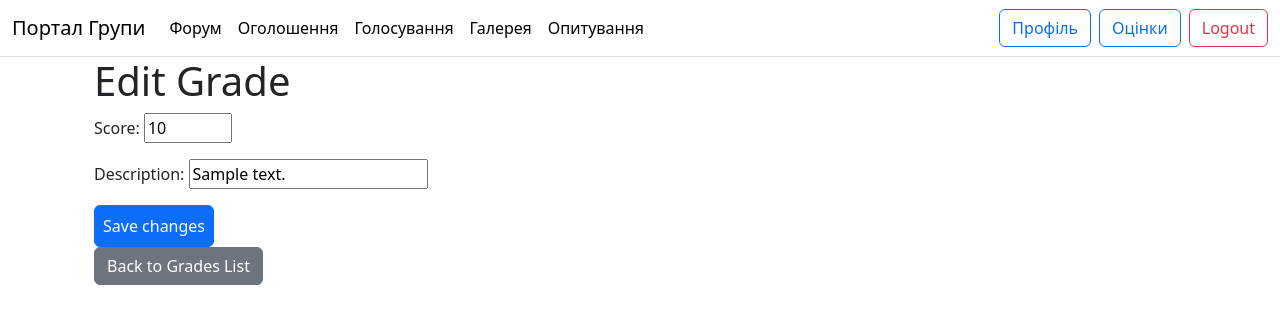
After one commit to Clondr/Django_Project_of_Team, a Django app: page /edit_grade/1/ in a window 1280 px wide. The commit adds this page. Shown: the top 324 px of the page. Run offline with Django 5.2, Linux system fonts and the light colour scheme; a user stored in the database is signed in; tables that the repository leaves empty hold one stand-in row (values such as "Sample post").

Commit message:
Додав видалення та оновлення оцінок якщо є права суперюзера, також троши подкоригував інші поля які заважали.

```diff
--- a/main/admin.py
+++ b/main/admin.py
@@ -9,4 +9,3 @@ admin.site.register(DigitalDiary)
 admin.site.register(Grade)
 admin.site.register(Advertisement)
 admin.site.register(ForumComment)
-admin.site.register(Item)
--- a/main/forms.py
+++ b/main/forms.py
@@ -69,7 +69,11 @@ class CreateAdvertForm(forms.ModelForm):
 class AddGradeForm(forms.ModelForm):
     class Meta:
         model = Grade
-        fields = ['score', 'item', ]
+        fields = ['score', 'description', ]
+        widgets = {
+            'score': forms.NumberInput(attrs={'min': 1, 'max': 12}),
+            'description': forms.TextInput(attrs={'rows': 5})
+            }
 
 class AddCommentForumForm(forms.ModelForm):
     class Meta:
--- a/main/models.py
+++ b/main/models.py
@@ -77,10 +77,10 @@ class Item(models.Model):
 
 class Grade(models.Model):
     profile = models.ForeignKey(Profile, on_delete=models.CASCADE, related_name='grades')
+    description = models.TextField(blank=True)
     created_at = models.DateTimeField(auto_now_add=True)
     updated_at = models.DateTimeField(auto_now=True)
     score = models.SmallIntegerField(validators=[MinValueValidator(1), MaxValueValidator(12)])
-    item = models.ForeignKey(Item, on_delete=models.CASCADE, related_name='items')
 
     def __str__(self):
         try:
@@ -100,8 +100,6 @@ class Grade(models.Model):
         if not profile:
             return
         user = getattr(profile, 'user', None)
-        if user and (getattr(user, 'is_staff', False) or getattr(user, 'is_superuser', False)):
-            raise ValidationError('Cannot assign Grade to staff or superuser accounts.')
 
     def save(self, *args, **kwargs):
         self.full_clean()
--- a/main/urls.py
+++ b/main/urls.py
@@ -3,9 +3,12 @@ from django.urls import path
 from .views import *
 
 urlpatterns = [
+# ----Hint to K.B. ----
     path('change_profile/', change_profile, name='change-profile'),
+    path('change_detail_profile/<int:pk>/', change_detail_profile, name='change-detail-profile'),
+    path('profile_detail/<int:pk>/', profile_detail, name='profile-detail'),
     path('profile/', profile, name='profile'),
-    path('profile_detail/<int:profile_id>/', profile_detail, name='profile-detail'),
+# ---------------------
     path('login/', login_view, name='login'),
     path('logout/', logout_view, name='logout'),
     path('forum/', forum, name='forum'),
@@ -18,7 +21,10 @@ urlpatterns = [
     path('update-advert/<int:pk>/', update_advert, name='update-advert'),
     path('adverts-list/', advert_list, name='adverts-list'),
     path('advert-detail/<int:pk>/', advert_detail, name='advert-detail'),
-    path('add_grade/<int:profile_id>/', add_grade, name='add-grade'),
+    path('add_grade/<int:pk>/', add_grade, name='add-grade'),
+    path('grades_list/<int:pk>/', list_grades, name='list-grades'),
+    path('edit_grade/<int:pk>/', edit_grade, name='edit-grade'),
+    path('delete_grade/<int:pk>/', delete_grade, name='delete-grade'),
     path('polls/', polls_list, name='polls-list'),
     path('polls/<int:pk>/', poll_detail, name='poll-detail'),
     path('polls/<int:pk>/vote/', poll_vote, name='poll-vote'),
@@ -41,7 +47,6 @@ urlpatterns = [
     path('edit-forum-comment/<int:forum_comment_id>/<int:post_id>/', edit_forum_comment, name='edit-forum-comment'),
     path('forum-comments-list/<int:post_id>/', forum_comments_list, name='forum-comments-list'),
     path('forum-comment-detail/<int:forum_comment_id>/<int:post_id>/', forum_comment_detail, name='forum-comment-detail'),
-    path('grades/<int:profile_id>/', list_grades, name='list-grades'),
     path('gallery-list/', gallery_media_list, name='gallery-list'),
     path('add-to-gallery/<int:profile_id>/', upload_to_gallery, name='add-to-gallery'),
     path('approve-addition/<int:media_id>/', approve_addition, name='approve-addition'),
--- a/main/views.py
+++ b/main/views.py
@@ -29,6 +29,24 @@ def change_profile(request):
         form = UploadAvatarForm()
 
     return render(request, 'profile/edit_profile.html', {'form': form, 'profile': profile})
+
+@login_required
+def change_detail_profile(request, pk):
+    profile = get_object_or_404(Profile, user=request.user, pk=pk)
+    profile.auto_give_role()
+
+    if request.method == 'POST':
+        form = UploadAvatarForm(request.POST, request.FILES)
+        if form.is_valid():
+            profile.bio = request.POST.get('bio', profile.bio)
+            if 'avatar' in request.FILES and request.FILES['avatar']:
+                profile.avatar = request.FILES['avatar']
+            profile.save()
+            return redirect('profile-detail', pk=pk)
+    else:
+        form = UploadAvatarForm()
+
+    return render(request, 'profile/edit_detail_profile.html', {'form': form, 'profile': profile})
 
 # auth
 def register(request):
@@ -193,27 +211,59 @@ def delete_advert(request, pk):
     return render(request, 'adverts/delete_advert.html', {'advert': advert})
 
 @login_required
-def add_grade(request, profile_id):
-    profile = get_object_or_404(Profile, pk=profile_id)
+def add_grade(request, pk):
+    profile = get_object_or_404(Profile, pk=pk)
     if request.method == 'POST':
-        item = get_object_or_404(Item, pk=request.POST.get('item'))
         form = AddGradeForm(request.POST)
         if form.is_valid():
             grade = form.save(commit=False)
             grade.profile = profile
-            grade.item = item
             grade.save()
-            return redirect('profile-detail', profile_id=profile.id)
+            return redirect('profile-detail', pk=pk)
     else:
         form = AddGradeForm()
 
     return render(request, 'grades/grade_creation_form.html', {'form': form, 'profile': profile})
 
-def profile_detail(request, profile_id):
-    profile = get_object_or_404(Profile, pk=profile_id)
+@login_required
+def list_grades(request, pk):
+    profile = get_object_or_404(Profile, pk=pk)
+    grades = profile.grades.all()
+    return render(request, 'grades/grades_list.html', {'grades': grades, 'profile': profile})
+
+@login_required
+def edit_grade(request, pk):
+    grade = get_object_or_404(Grade, pk=pk)
+
+    if request.method == 'POST':
+        form = AddGradeForm(request.POST, instance=grade)
+        if form.is_valid():
+            form.save()
+            return redirect('list-grades', pk=grade.profile.pk)
+    else:
+        form = AddGradeForm(instance=grade)
+
+    return render(request, 'grades/grades_edit.html', {'form': form, 'grade': grade})
+
+@login_required
+def delete_grade(request, pk):
+    grade = get_object_or_404(Grade, pk=pk)
+
+    if request.method == 'POST':
+        grade.delete()
+
+        return redirect('list-grades', pk=grade.profile.pk)
+
+    return render(request, 'grades/grades_delete_confirm.html', {'grade': grade})
+
+
+
+def profile_detail(request, pk):
+    profile = get_object_or_404(Profile, pk=pk)
     average_score = profile.grades.aggregate(avg_score=Avg('score'))['avg_score']
     profile.auto_give_role()
     return render(request, 'profile/profile_detail.html', {'profile': profile, 'average_score': average_score})
+
 
 # ---- forum comments ----
 
@@ -390,13 +440,6 @@ def delete_poll(request, pk):
         poll.delete()
         return redirect('polls-list')
     return render(request, 'polls/poll_delete.html', {'poll': poll})
-
-
-@login_required
-def list_grades(request, profile_id):
-    profile = get_object_or_404(Profile, pk=profile_id)
-    grades = profile.grades.all()
-    return render(request, 'grades/grades_list.html', {'grades': grades, 'profile': profile})
 
 # ---- gallery ----
 
--- /dev/null
+++ b/templates/grades/grades_edit.html
@@ -0,0 +1,19 @@
+{% extends 'base.html' %}
+
+{% block content %}
+<div class="container">
+    <h1>Edit Grade</h1>
+
+    <form method="post">
+        {% csrf_token %}
+        {{ form.as_p }}
+        <button type="submit" class="btn btn-primary p-2 ms auto">Save changes</button>
+    </form>
+
+    <p>
+        <a href="{% url 'list-grades' grade.profile.pk %}" class="btn btn-secondary">
+            Back to Grades List
+        </a>
+    </p>
+</div>
+{% endblock %}
--- a/templates/profile/profile.html
+++ b/templates/profile/profile.html
@@ -12,11 +12,7 @@
             {{ profile.user.username }}
             <span class="badge text-bg-{% if profile.role == 'user' %}info{% elif profile.role == 'moderator' %}danger{% else %}warning{% endif %}">{{ profile.role }}</span>
         </h5>
-        {% if request.user.profile.role == 'moderator' or request.user.profile.role == 'admin' %}
-            <p>Првцівник</p>
-        {% else %}
             <p>Середня оцінка: {{ average_score }}</p>
-        {% endif %}
         {% if profile.bio %}<p class="card-text">{{ profile.bio }}</p>{% endif %}
         {% if profile.avatar %}
             <img src="{{ profile.avatar.url }}" alt="Avatar" class="img-thumbnail"style="max-width: 150px;">
--- a/templates/profile/profile_detail.html
+++ b/templates/profile/profile_detail.html
@@ -6,9 +6,10 @@
     <h1 class="">Профіль користувача</h1>
     {% if user.is_superuser %}
       <p>Id: {{ profile.user.id }}</p>
-      <a href="{% url 'change-profile' %}" class="btn btn-primary p-2 ms-auto">Редагувати</a>
+      <a href="{% url 'change-detail-profile' profile.pk %}" class="btn btn-primary p-2 ms-auto">Редагувати</a>
     {% endif %}
-    <a href="{% url 'add-grade' profile.id %}" class="btn btn-primary p-2 ms auto">Додати оцінку користувачеві</a>
+    <a href="{% url 'list-grades' profile.pk %}" class="btn btn-primary p-2 ms auto">Оцінки користувача</a>
+    <a href="{% url 'add-grade' profile.pk %}" class="btn btn-primary p-2 ms auto">Додати оцінку користувачеві</a>
 </div>
 <div class="card mb-4">
     <div class="card-body">
```
Also changed, not shown: templates/grades/grades_delete_confirm.html (added, +15 -0 lines), templates/grades/grades_list.html (+7 -2 lines), templates/profile/edit_detail_profile.html (added, +20 -0 lines), main/migrations/0011_remove_grade_item_grade_description.py (added).
